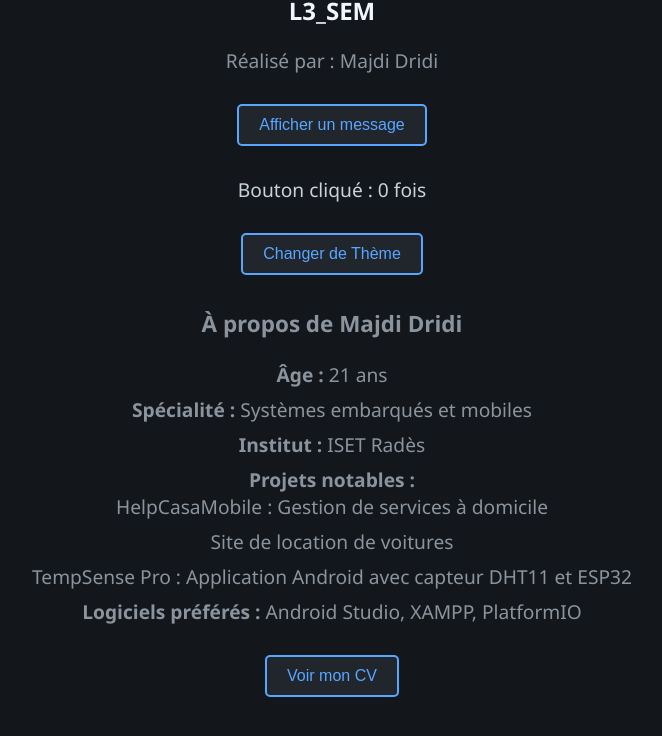
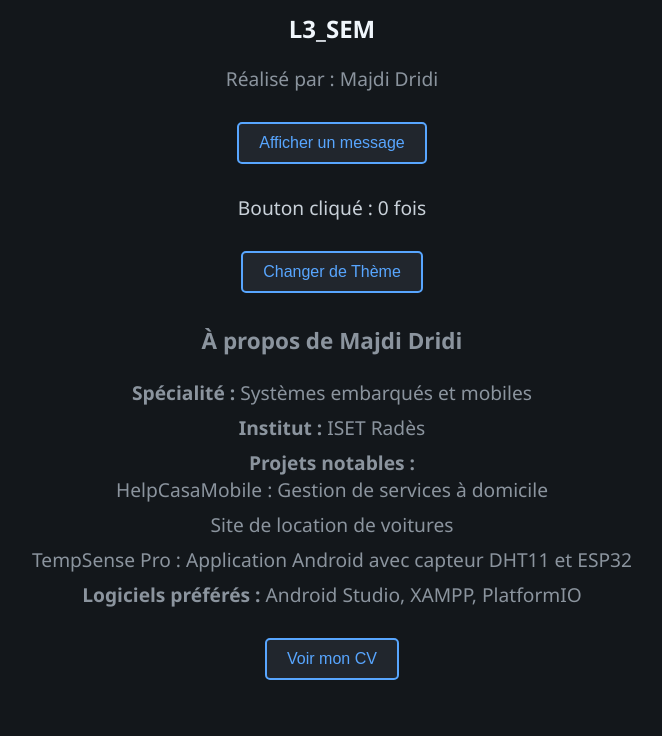
Before and after one commit to MajdiPatron/CVSTATIQUE, a plain HTML site: page index.html in a window 1280 px wide. Shown: the part 100-836 px from the top of the page, without its empty margins (308-970 px from the left). Drawn offline with Linux system fonts and the light colour scheme.

Commit message:
Update index.html

```diff
--- a/index.html
+++ b/index.html
@@ -91,7 +91,7 @@
         <div class="info-section">
             <h3>À propos de Majdi Dridi</h3>
             <ul>
-                <li><strong>Âge :</strong> 21 ans</li>
+
                 <li><strong>Spécialité :</strong> Systèmes embarqués et mobiles</li>
                 <li><strong>Institut :</strong> ISET Radès</li>
                 <li><strong>Projets notables :</strong>
```
